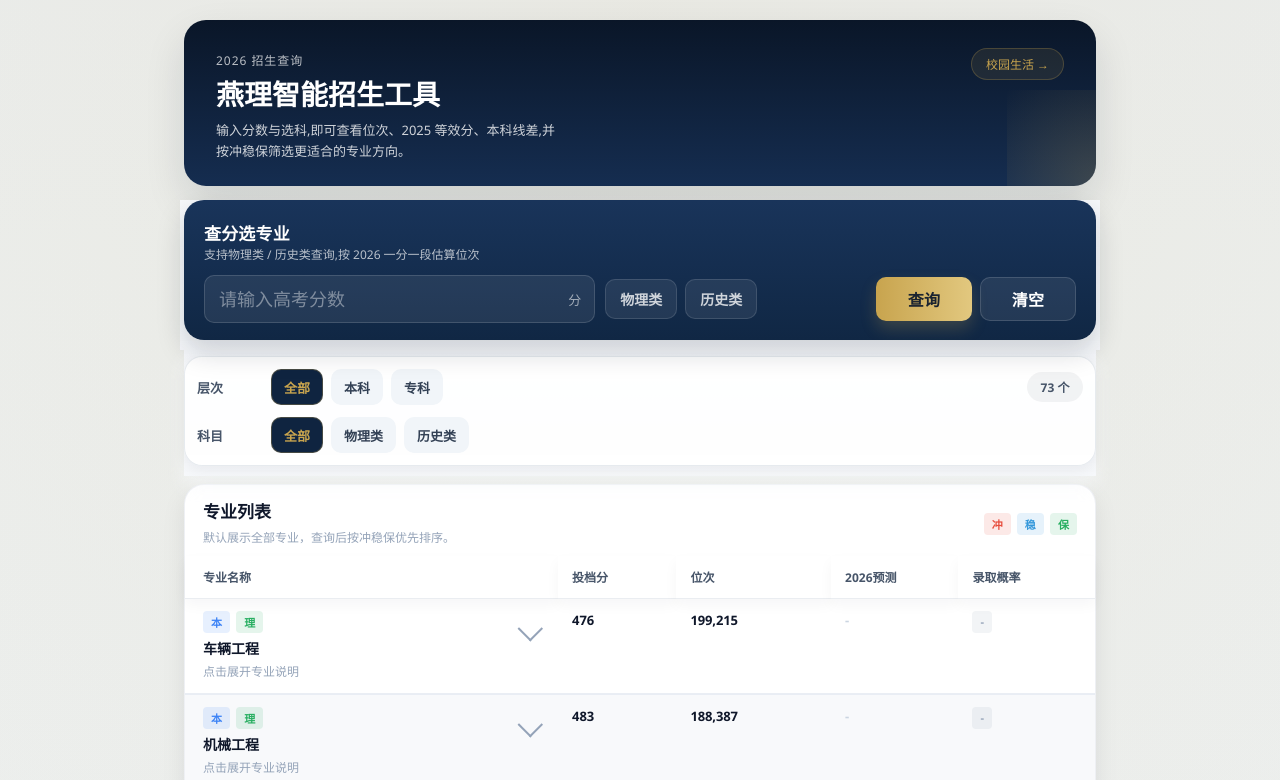
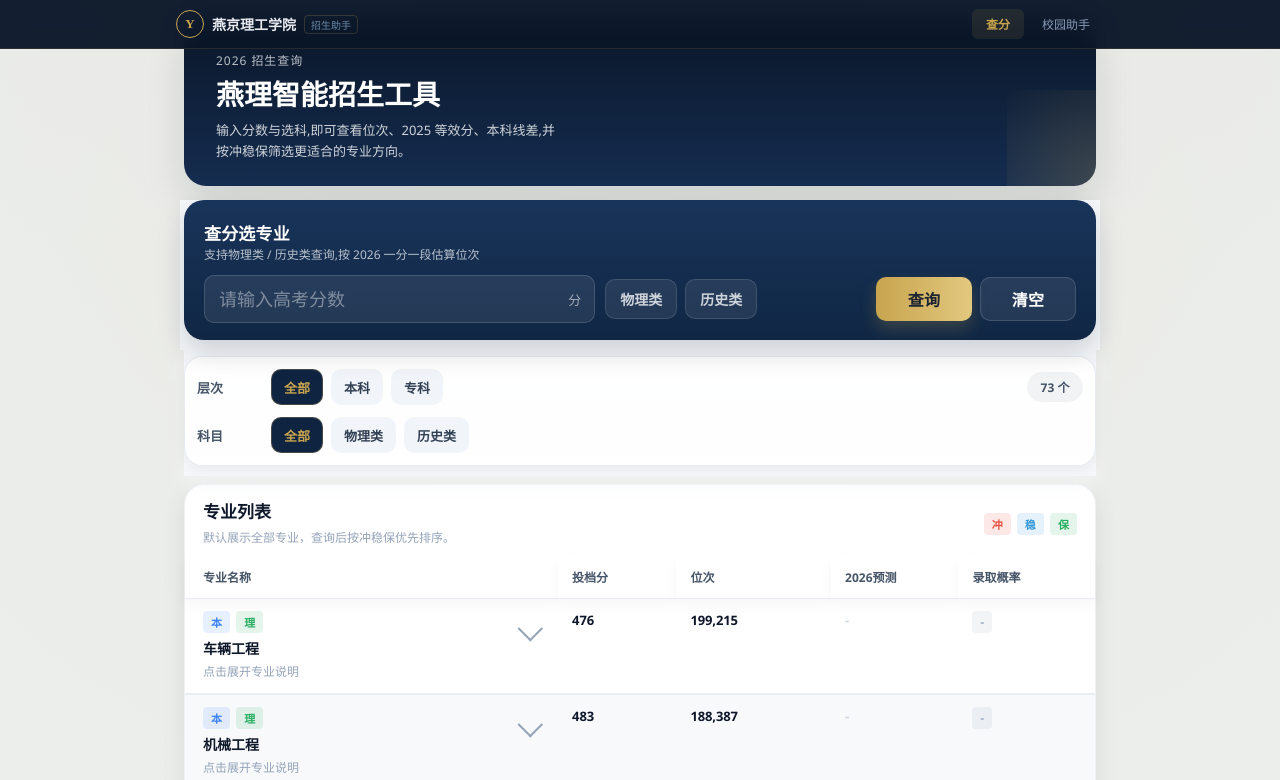
Before and after one commit to zeze303/yanli-intelligent-recruitment, a website: page public/zhaosheng/index.html in a window 1280 px wide. Shown: the top 780 px of the page. Drawn offline with Linux system fonts and the light colour scheme.

Commit message:
nav: add topnav bar to public/zhaosheng/index.html

```diff
--- a/public/zhaosheng/index.html
+++ b/public/zhaosheng/index.html
@@ -36,6 +36,78 @@
       --safe-bottom: env(safe-area-inset-bottom, 0px);
     }
 
+    .topnav {
+      position: fixed;
+      top: 0; left: 0; right: 0;
+      z-index: 200;
+      background: rgba(10,22,40,0.96);
+      backdrop-filter: blur(12px);
+      border-bottom: 1px solid rgba(200,164,78,0.15);
+    }
+    .topnav-inner {
+      max-width: 960px;
+      margin: 0 auto;
+      display: flex;
+      align-items: center;
+      justify-content: space-between;
+      padding: 0 16px;
+      height: 48px;
+    }
+    .topnav-brand {
+      display: inline-flex;
+      align-items: center;
+      gap: 8px;
+      text-decoration: none;
+    }
+    .topnav-logo {
+      width: 28px; height: 28px;
+      border-radius: 50%;
+      border: 1.5px solid #c8a44e;
+      display: flex;
+      align-items: center;
+      justify-content: center;
+      font-family: serif;
+      font-size: 13px;
+      font-weight: 700;
+      color: #c8a44e;
+      flex-shrink: 0;
+    }
+    .topnav-title {
+      font-size: 14px;
+      font-weight: 600;
+      color: #e8eaf0;
+      white-space: nowrap;
+    }
+    .topnav-badge {
+      font-size: 10px;
+      color: #6b8aaa;
+      border: 1px solid rgba(200,164,78,0.2);
+      border-radius: 4px;
+      padding: 1px 6px;
+      white-space: nowrap;
+    }
+    .topnav-links {
+      display: flex;
+      gap: 4px;
+    }
+    .topnav-link {
+      padding: 6px 14px;
+      border-radius: 6px;
+      font-size: 12px;
+      color: #8899b4;
+      text-decoration: none;
+      transition: all 0.15s;
+    }
+    .topnav-link:hover {
+      color: #e8eaf0;
+      background: rgba(255,255,255,0.06);
+    }
+    .topnav-link.active {
+      color: #c8a44e;
+      background: rgba(200,164,78,0.1);
+      font-weight: 600;
+    }
+
     * { box-sizing: border-box; }
     html { scroll-behavior: smooth; }
     body {
@@ -54,7 +126,7 @@
     .page {
       width: min(100%, 760px);
       margin: 0 auto;
-      padding: 16px 12px calc(100px + var(--safe-bottom));
+      padding: 64px 12px calc(100px + var(--safe-bottom));
     }
 
     .hero {
@@ -1056,6 +1128,20 @@
   </style>
 </head>
 <body>
+  <header class="topnav">
+    <div class="topnav-inner">
+      <a class="topnav-brand" href="/">
+        <span class="topnav-logo">Y</span>
+        <span class="topnav-title">燕京理工学院</span>
+        <span class="topnav-badge">招生助手</span>
+      </a>
+      <nav class="topnav-links">
+        <a class="topnav-link active" href="/">查分</a>
+        <a class="topnav-link" href="/helper">校园助手</a>
+      </nav>
+    </div>
+  </header>
+
   <div class="page">
     <section class="hero" aria-label="页面介绍">
       <div class="hero-top">
@@ -1064,7 +1150,6 @@
           <h1>燕理智能招生工具</h1>
           <p>输入分数与选科,即可查看位次、2025 等效分、本科线差,并按冲稳保筛选更适合的专业方向。</p>
         </div>
-        <a class="hero-link" href="/helper">校园生活 →</a>
       </div>
     </section>
 
```
